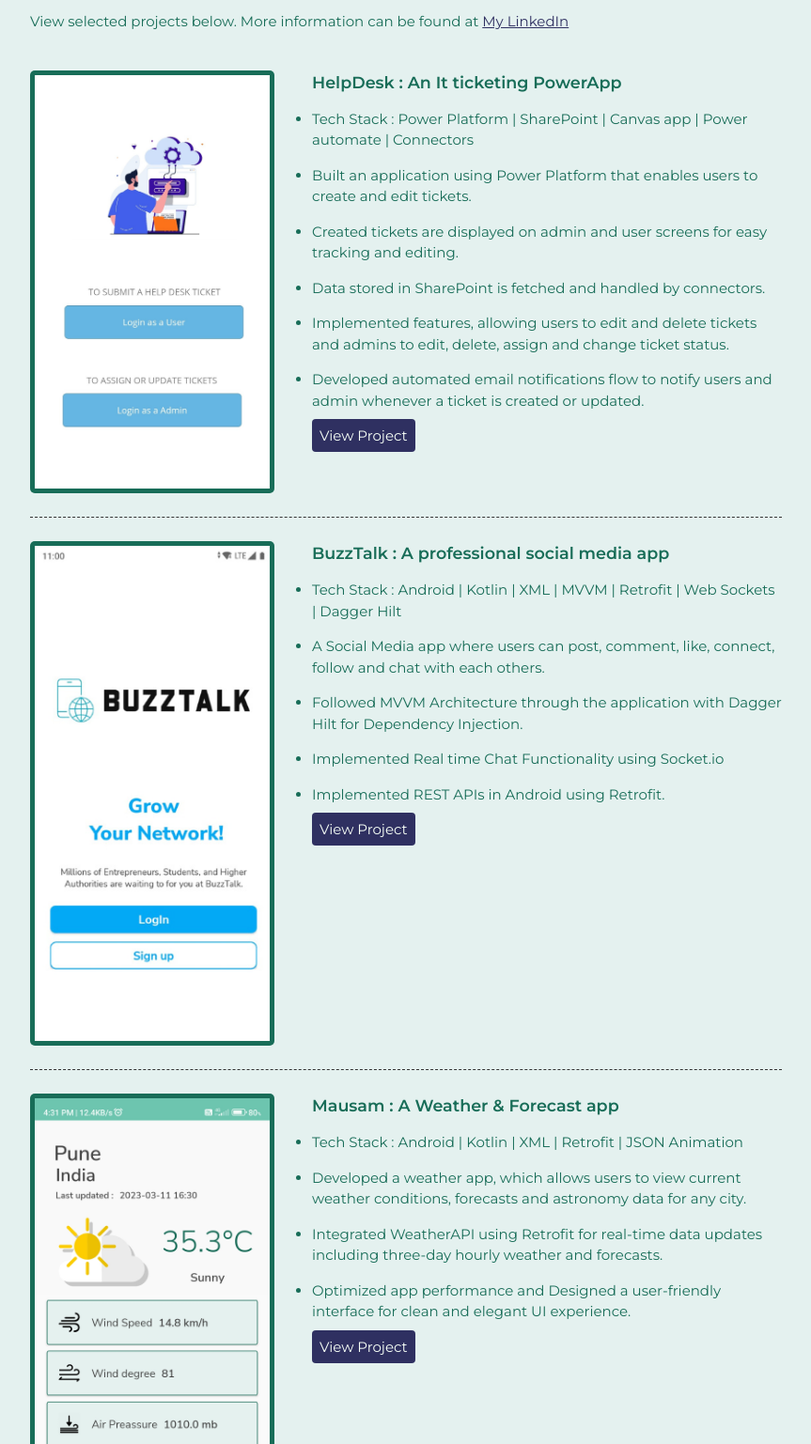
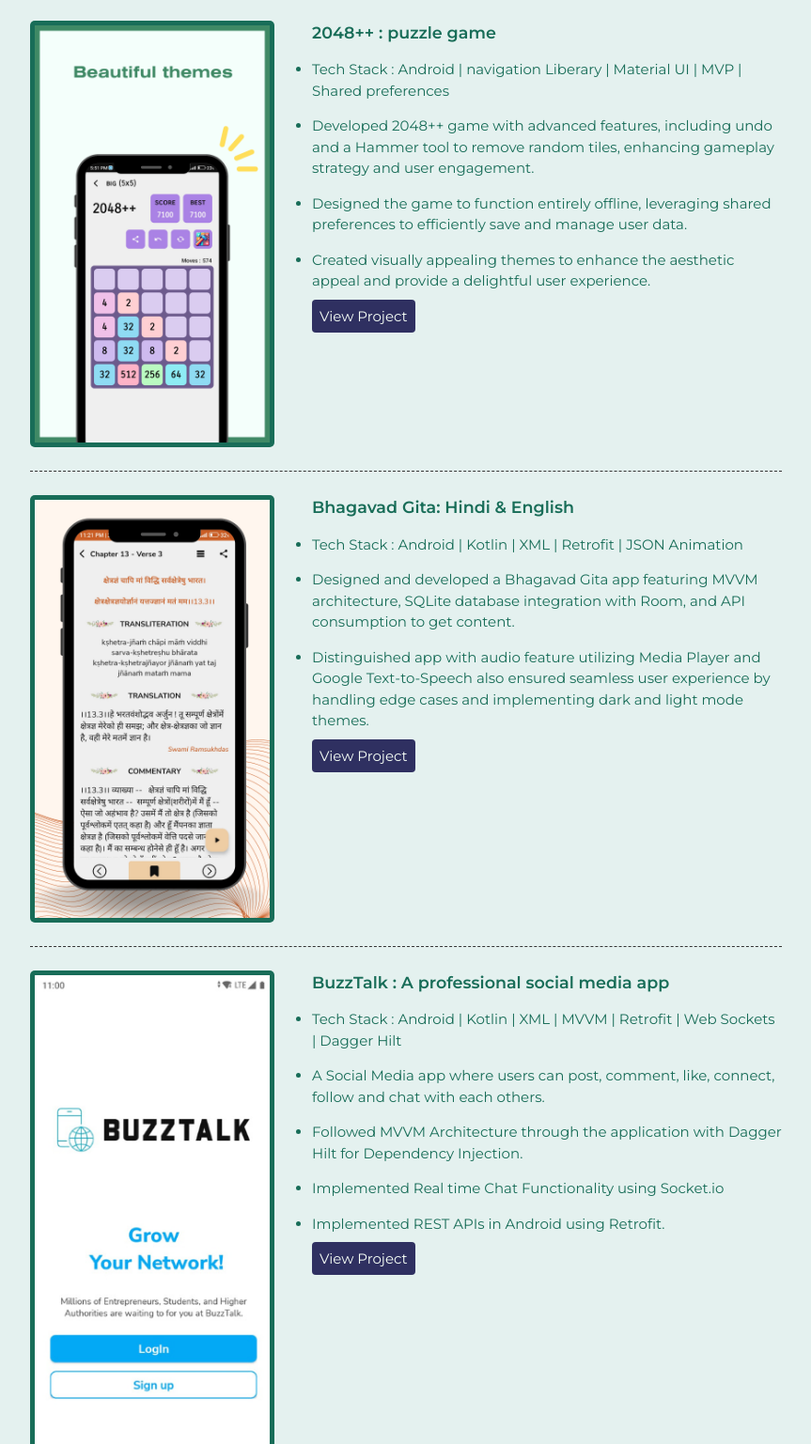
Before and after one commit to jemish-169/Jemish-resume, a plain HTML site: page index.html in a window 1280 px wide. Shown: the part 643-2180 px from the top of the page at 94% size, without its empty margins (208-1071 px from the left). Drawn offline with Linux system fonts and the light colour scheme.

Commit message:
updated projects and experitnce

```diff
--- a/index.html
+++ b/index.html
@@ -31,39 +31,53 @@
     <section class="projects">
       <div class="content-wrap divider">
         <h2>Featured Projects:</h2>
-        <p>View selected projects below. More information can be found at <a
-            href="https://www.linkedin.com/in/jemish-khunt/">My LinkedIn</a></p>
         <!-- Project 1 -->
         <section class="project-item">
-          <img src="HelpDesk.jpg" alt="HelpDesk project image" />
-          <h3>HelpDesk : An It ticketing PowerApp</h3>
+          <img src="2048Game.png" alt="2048++ Game Image" />
+          <h3>2048++ : puzzle game</h3>
           <ul>
             <li>
-              <p>Tech Stack : Power Platform | SharePoint | Canvas app | Power automate | Connectors </p>
+              <p>Tech Stack : Android | navigation Liberary | Material UI | MVP | Shared preferences </p>
             </li>
             <li>
-              <p>Built an application using Power Platform that enables users to create and edit tickets. </p>
+              <p>Developed 2048++ game with advanced features, including undo and a Hammer tool to remove random tiles,
+                enhancing gameplay strategy and user engagement.</p>
             </li>
             <li>
-              <p>Created tickets are displayed on admin and user screens for easy tracking and editing. </p>
+              <p>Designed the game to function entirely offline, leveraging shared preferences to efficiently save and
+                manage user data.</p>
             </li>
             <li>
-              <p>Data stored in SharePoint is fetched and handled by connectors. </p>
-            </li>
-            <li>
-              <p>Implemented features, allowing users to edit and delete tickets and admins to edit, delete, assign and
-                change ticket status. </p>
-            </li>
-            <li>
-              <p>Developed automated email notifications flow to notify users and admin whenever a ticket is created or
-                updated.</p>
+              <p>Created visually appealing themes to enhance the aesthetic appeal and provide a delightful user
+                experience.</p>
             </li>
           </ul>
           </p>
-          <a class="btn" href="https://www.github.com/jemish-169/HelpDesk/blob/master/README.md" target="_blank"> View
+          <a class="btn" href="https://play.google.com/store/apps/details?id=com.app.slidesum" target="_blank"> View
             Project</a>
         </section>
         <!-- Project 2 -->
+        <section class="project-item">
+          <img src="GitaApp.png" alt="Bhagavad Gita application image" />
+          <h3>Bhagavad Gita: Hindi & English</h3>
+          <ul>
+            <li>
+              <p> Tech Stack : Android | Kotlin | XML | Retrofit | JSON Animation </p>
+            </li>
+            <li>
+              <p>Designed and developed a Bhagavad Gita app featuring MVVM architecture, SQLite database integration
+                with Room, and API consumption to get content.</p>
+            </li>
+            <li>
+              <p>Distinguished app with audio feature utilizing Media Player and Google Text-to-Speech also ensured
+                seamless user experience by handling edge cases and implementing dark and light mode themes.</p>
+            </li>
+          </ul>
+          </p>
+          <a class="btn" href="https://play.google.com/store/apps/details?id=com.practice.gita" target="_blank"> View
+            Project</a>
+        </section>
+        <!-- Project 3 -->
         <section class="project-item">
           <img src="BuzzTalk.png" alt="BuzzTalk application image" />
           <h3>BuzzTalk : A professional social media app</h3>
@@ -85,33 +99,7 @@
             </li>
           </ul>
           </p>
-          <a class="btn" href="https://github.com/jemish-169/BuzzTalk/blob/master/README.md" target="_blank"> View
-            Project</a>
-        </section>
-        <!-- Project 3 -->
-        <section class="project-item">
-          <img src="Mausam.jpg" alt="Mausam application image" />
-          <h3>Mausam : A Weather & Forecast app</h3>
-          <ul>
-            <li>
-              <p> Tech Stack : Android | Kotlin | XML | Retrofit | JSON Animation </p>
-            </li>
-            <li>
-              <p>Developed a weather app, which allows users to view current weather conditions, forecasts and astronomy
-                data for any city.</p>
-            </li>
-            <li>
-              <p>Integrated WeatherAPI using Retrofit for real-time data updates including three-day hourly weather and
-                forecasts.</p>
-            </li>
-            <li>
-              <p>Optimized app performance and Designed a user-friendly interface for clean and elegant UI experience.
-              </p>
-            </li>
-          </ul>
-          </p>
-          <a class="btn" href="https://github.com/jemish-169/Mausam/blob/master/README.md" target="_blank"> View
-            Project</a>
+          <a class="btn" href="https://github.com/jemish-169/BuzzTalk/" target="_blank"> View Project</a>
         </section>
       </div>
     </section>
@@ -119,8 +107,36 @@
     <section class="work-experience">
       <div class="content-wrap item-details">
         <h2>Work experience</h2>
-        <!-- <p>See my complete work history on <a href="https://www.linkedin.com/in/christinatruong/">LinkedIn</a>.</p> -->
         <!-- Job 1 -->
+        <section class="job-item">
+          <div class="job-details">
+            <h3> Android Development Intern</h3>
+            <p>Crest Infosystems </p>
+            <p>Dec-2023 to present</p>
+          </div>
+          <div class="job-summary">
+            <ul>
+              <li>
+                <p>Skills: Android Development · Kotlin · XML · MVVM · Jetpack compose · MVP · SQLite with Room database
+                  · Retrofit · REST APIs</p>
+                </p>
+              </li>
+              <li>
+                <p>Mastered advanced Android technologies including Jetpack Compose, Coroutines, and architectural
+                  patterns.</p>
+              </li>
+              <li>
+                <p>Developed a Trello clone enabling user authentication, board creation, member assignment, list, and
+                  card management with Firebase integration.</p>
+              </li>
+              <li>
+                <p>Ensured seamless user experience by handling edge cases and implementing dark and light mode themes.
+                </p>
+              </li>
+            </ul>
+          </div>
+        </section>
+        <!-- Job 2 -->
         <section class="job-item">
           <div class="job-details">
             <h3> Web Development Intern</h3>
@@ -138,15 +154,16 @@
                   search, and book-cart functionalities using ReactJS. </p>
               </li>
               <li>
-                <p>
                 <p>Used Axios to communicate with the Backend APIs. </p>
               </li>
               <li>
-                <p>Applied React Hooks such as useEffect, useState, useContext, and React libraries: Material UI, toastify, formik for creating the frontend.</p>
+                <p>Applied React Hooks such as useEffect, useState, useContext, and React libraries: Material UI,
+                  toastify, formik for creating the frontend.</p>
               </li>
             </ul>
           </div>
         </section>
+        <!-- Job 3 -->
         <section class="job-item">
           <div class="job-details">
             <h3> Android Development Intern</h3>
@@ -164,7 +181,6 @@
                   Section and Profile editing Section of the App. </p>
               </li>
               <li>
-                <p>
                 <p>Built feature for Uploading Excel-sheet of Work details, It saves estimated 6 Minutes of manual form
                   filling. </p>
               </li>
@@ -190,8 +206,8 @@
         <section>
           <h3>A. D. Patel Institute of Technology, New Vallabh Vidyanagar </h3>
           <p>Bachelor of Engineering - Computer Engineering</p>
-          <p>Jul 2020 - Jul 2024 </p>
-          <p>Grade: 8.17</p>
+          <p>Jul 2020 - May 2024 </p>
+          <p>Grade: 8.33</p>
           <h4>Coursework:</h4>
           <ul>
             <li>Data Structures and Algorithms</li>
```
Also changed, not shown: 2048Game.png (added), GitaApp.png (added), HelpDesk.jpg (deleted), Mausam.jpg (deleted).
